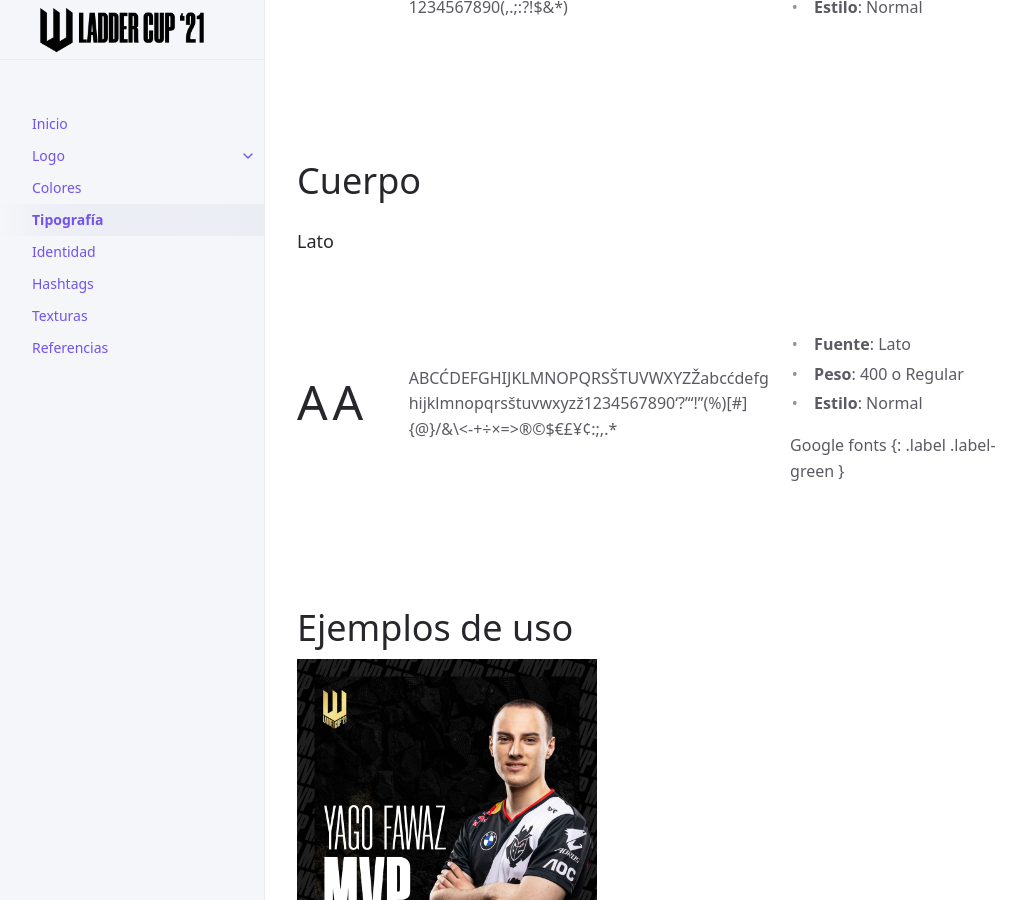
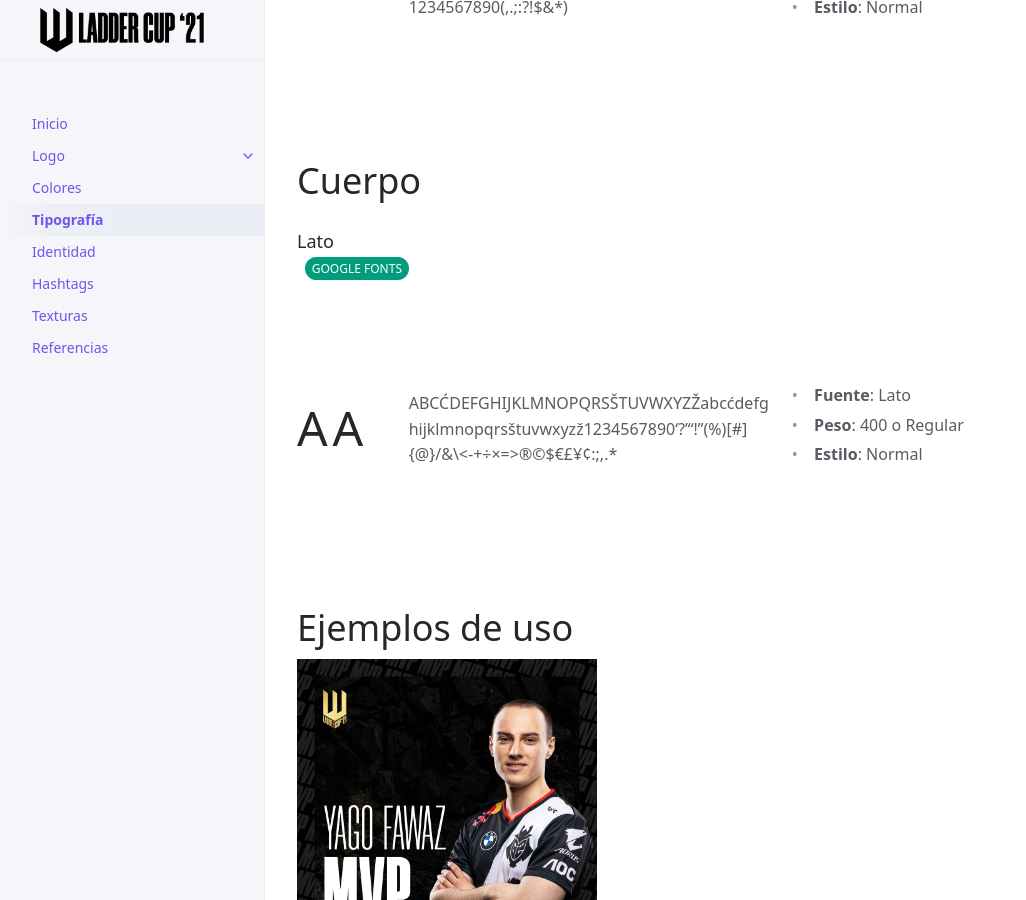
Before and after one commit to 1blockesports/laddercup-guidelines, a Jekyll site: the page built from docs/tipografia.md, in a window 1280 px wide and 900 px high, scrolled down 447 px. Shown: the whole window, without its empty margins (107-1133 px from the left). Built offline with Jekyll 4.4.1, drawn with Linux system fonts in a browser that asks for light colours.

Commit message:
Update tipografia.md

```diff
--- a/docs/tipografia.md
+++ b/docs/tipografia.md
@@ -49,6 +49,10 @@ abcdefghijklmnopqrstuvwxyz
 
 # Cuerpo
 ### Lato
+
+Google Fonts
+{: .label .label-green }
+
 <br><br>
 
 <div style="display:flex;flex-direction:row;flex-wrap:wrap;justify-content:space-between;align-items:center">
@@ -64,10 +68,6 @@ ABCĆDEFGHIJKLMNOPQRSŠTUVWXYZŽabcćdefghijklmnopqrsštuvwxyzž1234567890‘?
 <li><strong>Peso</strong>: 400 o Regular</li>
 <li><strong>Estilo</strong>: Normal</li>
 </ul>
-
-Google fonts
-{: .label .label-green }
-
 </div>
 </div>
 <br>
@@ -75,3 +75,9 @@ Google fonts
 
 # Ejemplos de uso
 <img src="../../assets/images/refe-typo-1.jpg" width="300" alt="Referencia tipografía"/>
+
+<br>
+<br>
+
+
+<img src="../../assets/images/refe-typo-2.jpg" width="300" alt="Referencia tipografía"/>
```
